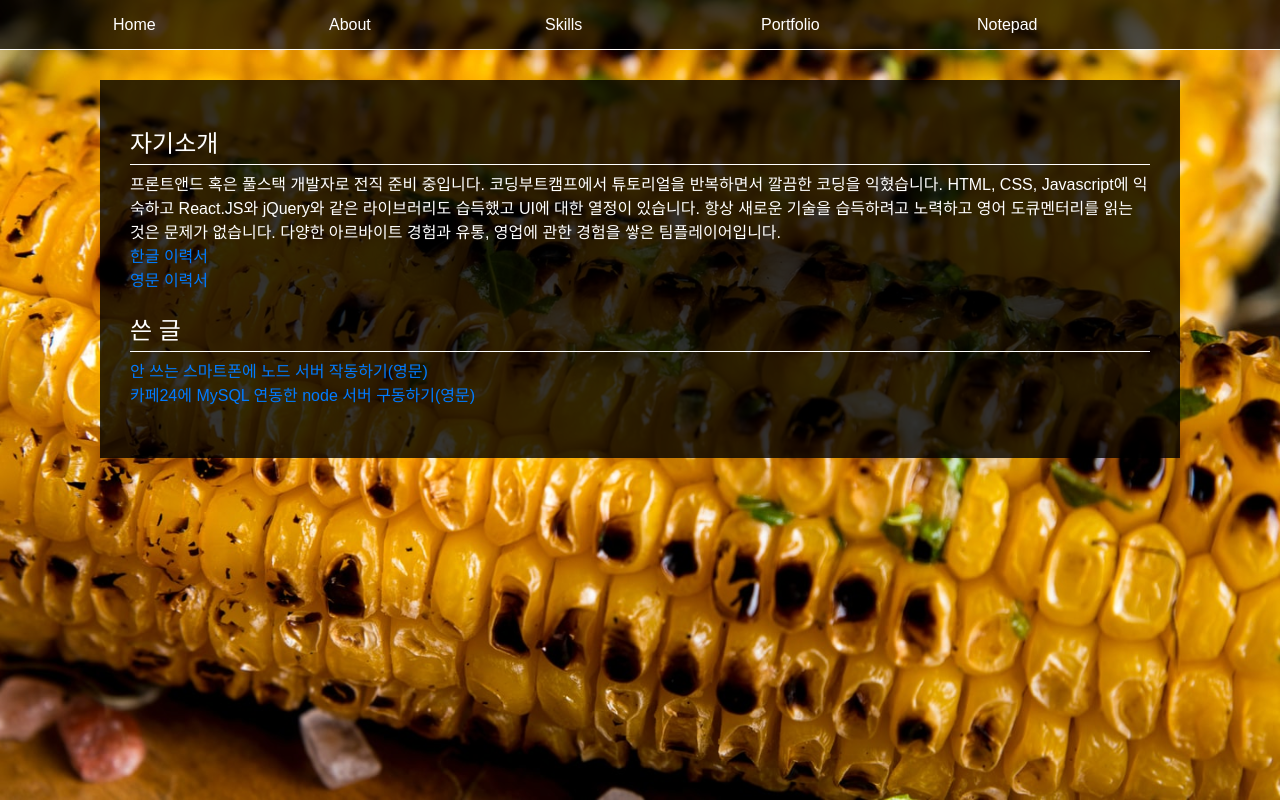
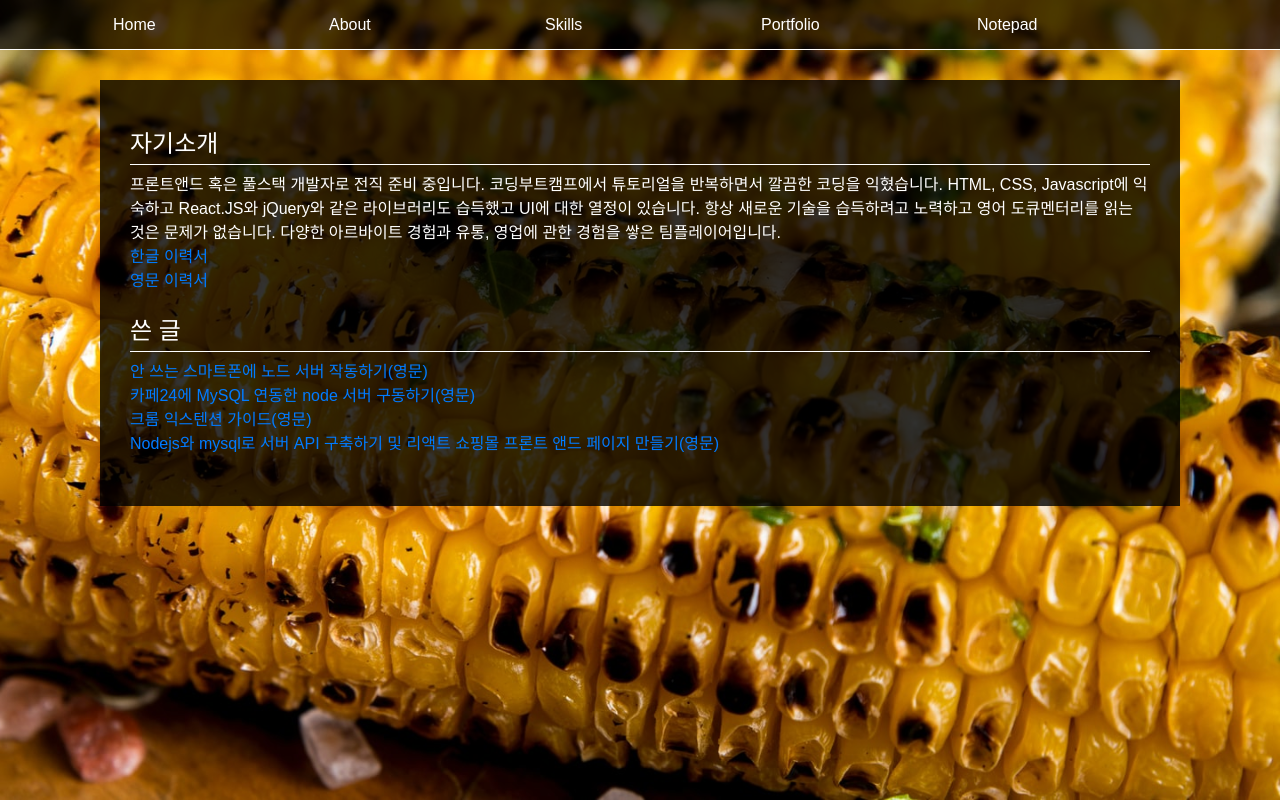
Before and after one commit to jacobkim9881/react-port, a React (Create React App) app: page /about in a window 1280 px wide. Shown: the top 800 px of the page. Built offline with nearby package versions, Linux system fonts and the light colour scheme.

Commit message:
chore: added more posts

```diff
--- a/src/components/pages/About.js
+++ b/src/components/pages/About.js
@@ -25,7 +25,10 @@ class About extends Component {
                 <br/>
             <Head4>{info.page.about.posts[1]}</Head4>
             <a href="https://dev.to/jacobkim9881/running-node-server-with-mysql-on-my-smartphone-1eb3">{info.page.about.postAdd1[1]}</a><br />
-            <a href="https://dev.to/jacobkim9881/hosting-web-server-at-cafe24-getting-a-job-in-korea-f67" >{info.page.about.postAdd2[1]}</a>
+            <a href="https://dev.to/jacobkim9881/hosting-web-server-at-cafe24-getting-a-job-in-korea-f67" >{info.page.about.postAdd2[1]}</a> <br/>
+            <a href="https://github.com/jacobkim9881/myexetensiontutorial" >{info.page.about.postAdd3[1]}</a> <br/>
+            <a href="https://github.com/jacobkim9881/shoppingweb" >{info.page.about.postAdd4[1]}</a>
+
                 </Texts>
             </Main>
         );
```
